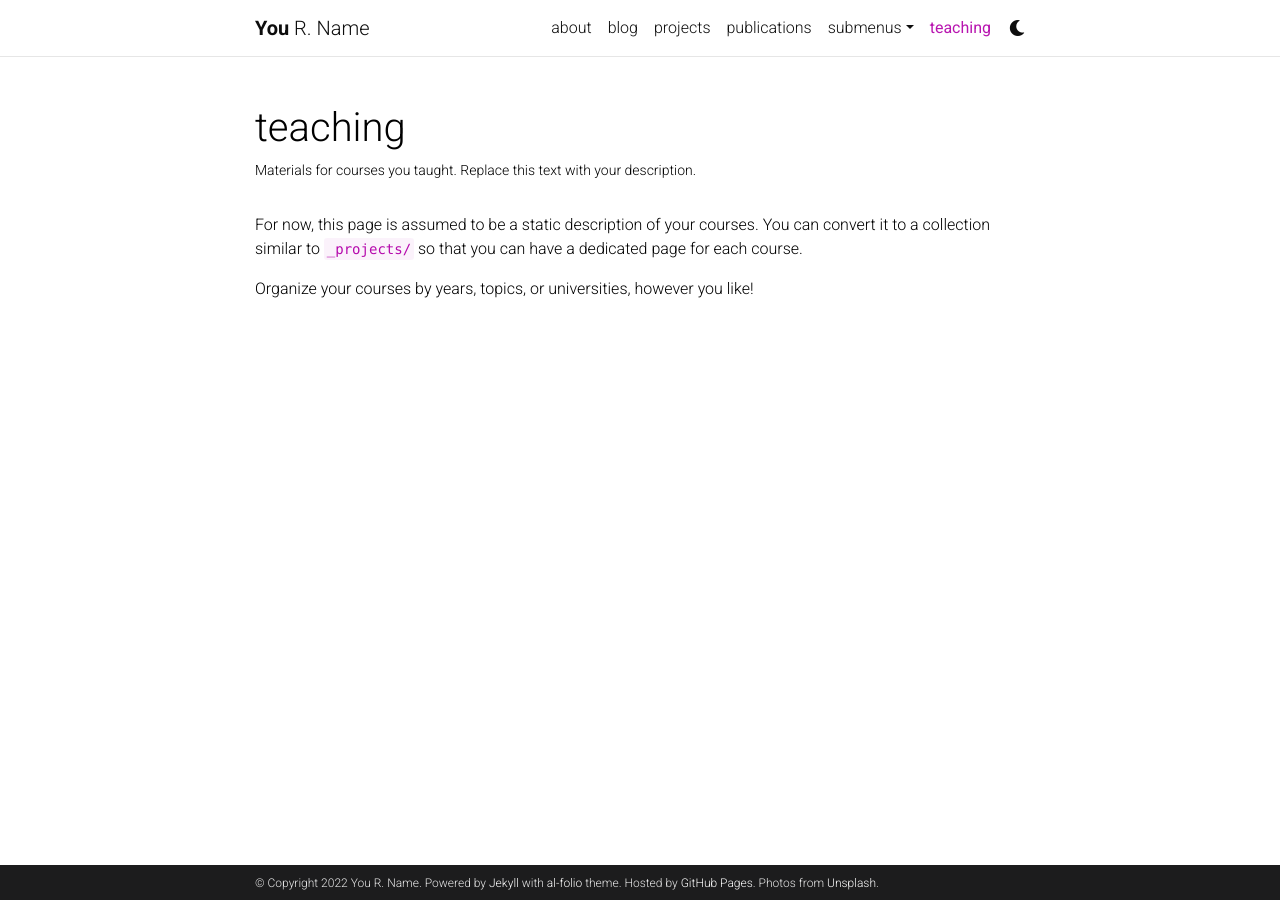
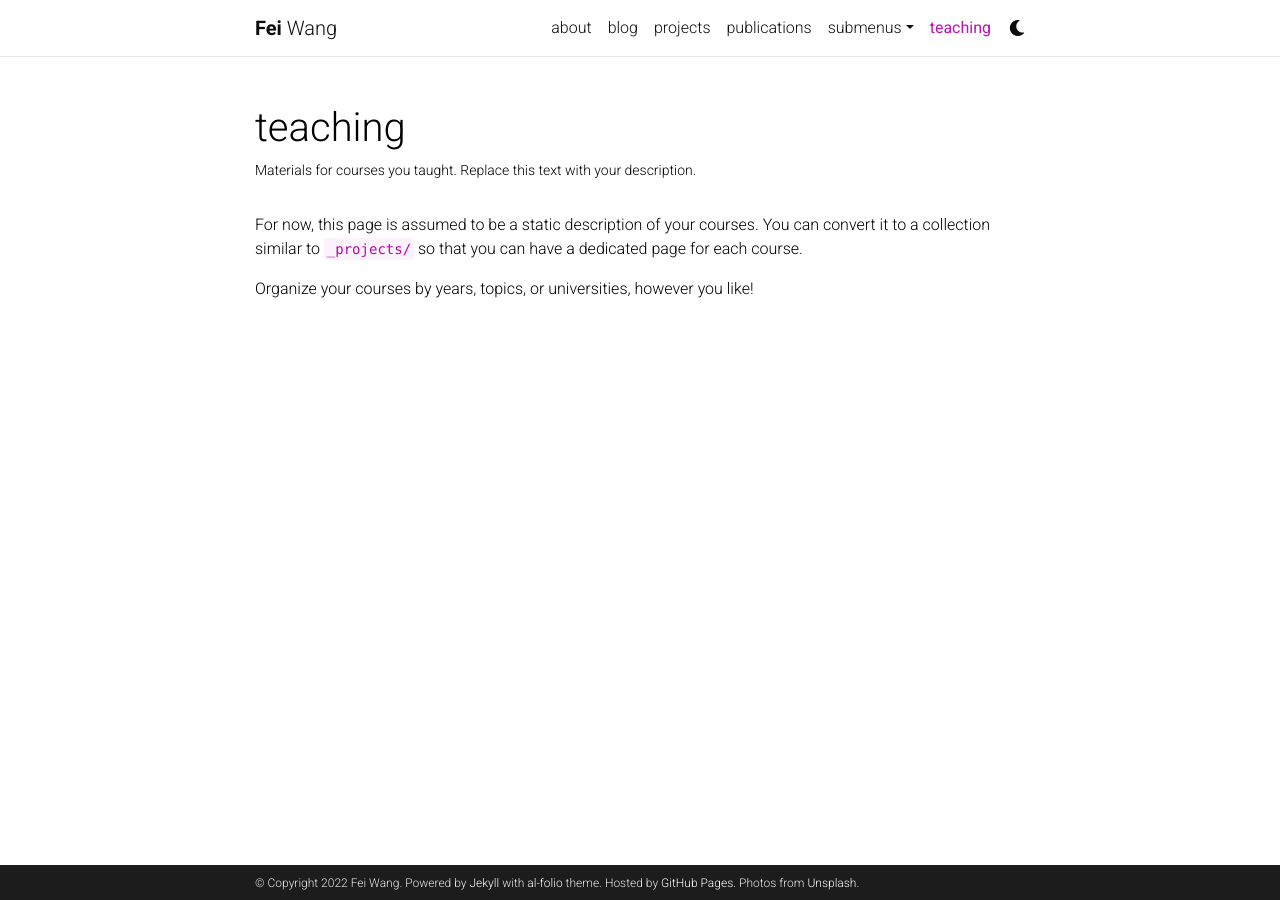
Before and after one commit to FeiWang96/personal_website_backup, a Jekyll site: the page built from _pages/teaching.md, in a window 1280 px wide. Built offline with Jekyll 4.4.1, drawn with Linux system fonts in a browser that asks for light colours; comment, search, counter and statistics services are not loaded; a style sheet for code colours, icons or effects is not loaded.

Commit message:
Update _config.yml

```diff
--- a/_config.yml
+++ b/_config.yml
@@ -3,9 +3,9 @@
 # -----------------------------------------------------------------------------
 
 title: blank # the website title (if blank, full name will be used instead)
-first_name: You
-middle_name: R.
-last_name: Name
+first_name: Fei
+middle_name:
+last_name: Wang
 email: you@example.com
 description: > # the ">" symbol means to ignore newlines until "footer_text:"
   A simple, whitespace theme for academics. Based on [*folio](https://github.com/bogoli/-folio) design.
@@ -18,8 +18,8 @@
 lang: en # the language of your site (for example: en, fr, cn, ru, etc.)
 icon: ⚛️  # the emoji used as the favicon (alternatively, provide image name in /assets/img/)
 
-url: https://alshedivat.github.io # the base hostname & protocol for your site
-baseurl: /al-folio # the subpath of your site, e.g. /blog/
+url: https://FeiWang96.github.io # the base hostname & protocol for your site
+baseurl:  # the subpath of your site, e.g. /blog/
 last_updated: false # set to true if you want to display last updated in the footer
 impressum_path:  # set to path to include impressum link in the footer, use the same path as permalink in a page, helps to conform with EU GDPR
 
```
